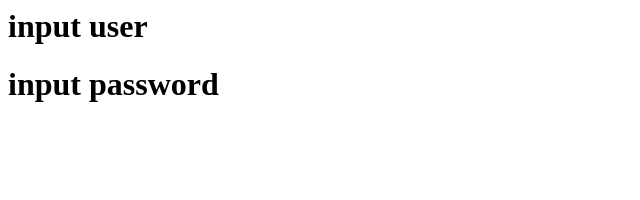
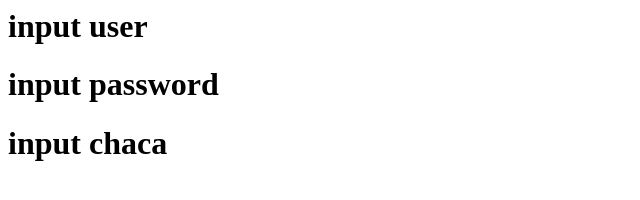
Before and after one commit to maxsjauhari/belajargit, a plain HTML site: page login_page.html in a window 1280 px wide. Shown: the whole page, without its empty margins (0-640 px from the left). Drawn offline with Linux system fonts and the light colour scheme.

Commit message:
input chaca

```diff
--- a/login_page.html
+++ b/login_page.html
@@ -6,5 +6,6 @@
 	<body>
 		<h1>input user</h1>
 		<h1>input password</h1>
+		<h1>input chaca<h1>
 	</body>
 </html>
```
